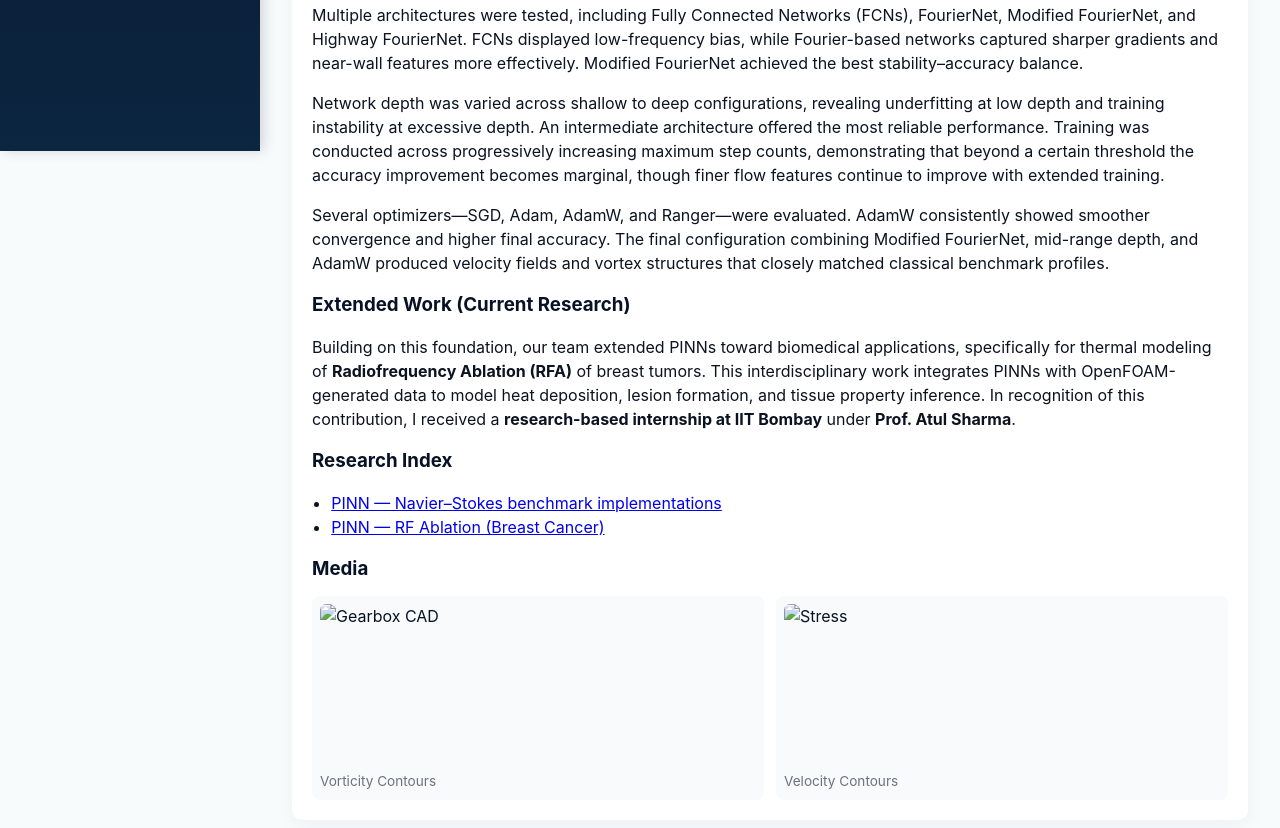
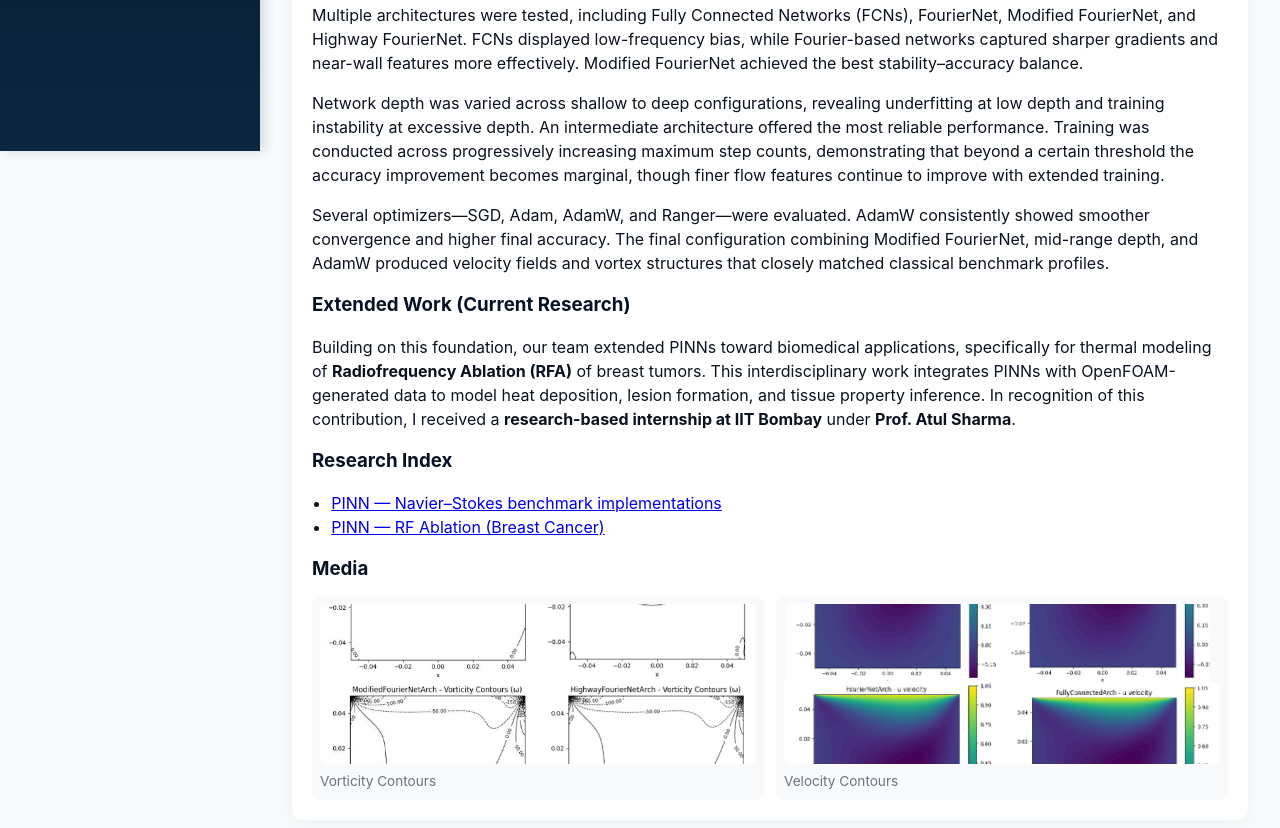
Before and after one commit to rishithvanaliya2005-design/rishithvanaliya.github.io, a plain HTML site: page pinn.html in a window 1280 px wide. Shown: the part 649-1477 px from the top of the page. Drawn offline with Linux system fonts and the light colour scheme.

Commit message:
Update pinn.html

```diff
--- a/pinn.html
+++ b/pinn.html
@@ -102,8 +102,8 @@
   </ul>
   <h3>Media</h3>
   <div class="gallery">
-    <figure><img src="images/vc.jpg" alt="Gearbox CAD"><figcaption>Vorticity Contours</figcaption></figure>
-    <figure><img src="images/velc.jpg" alt="Stress"><figcaption>Velocity Contours</figcaption></figure>
+    <figure><img src="images/vc.png" alt="Vorticity Contours"><figcaption>Vorticity Contours</figcaption></figure>
+    <figure><img src="images/velc.png" alt="Velocity Contours"><figcaption>Velocity Contours</figcaption></figure>
   </div>
 </section>
 
```
